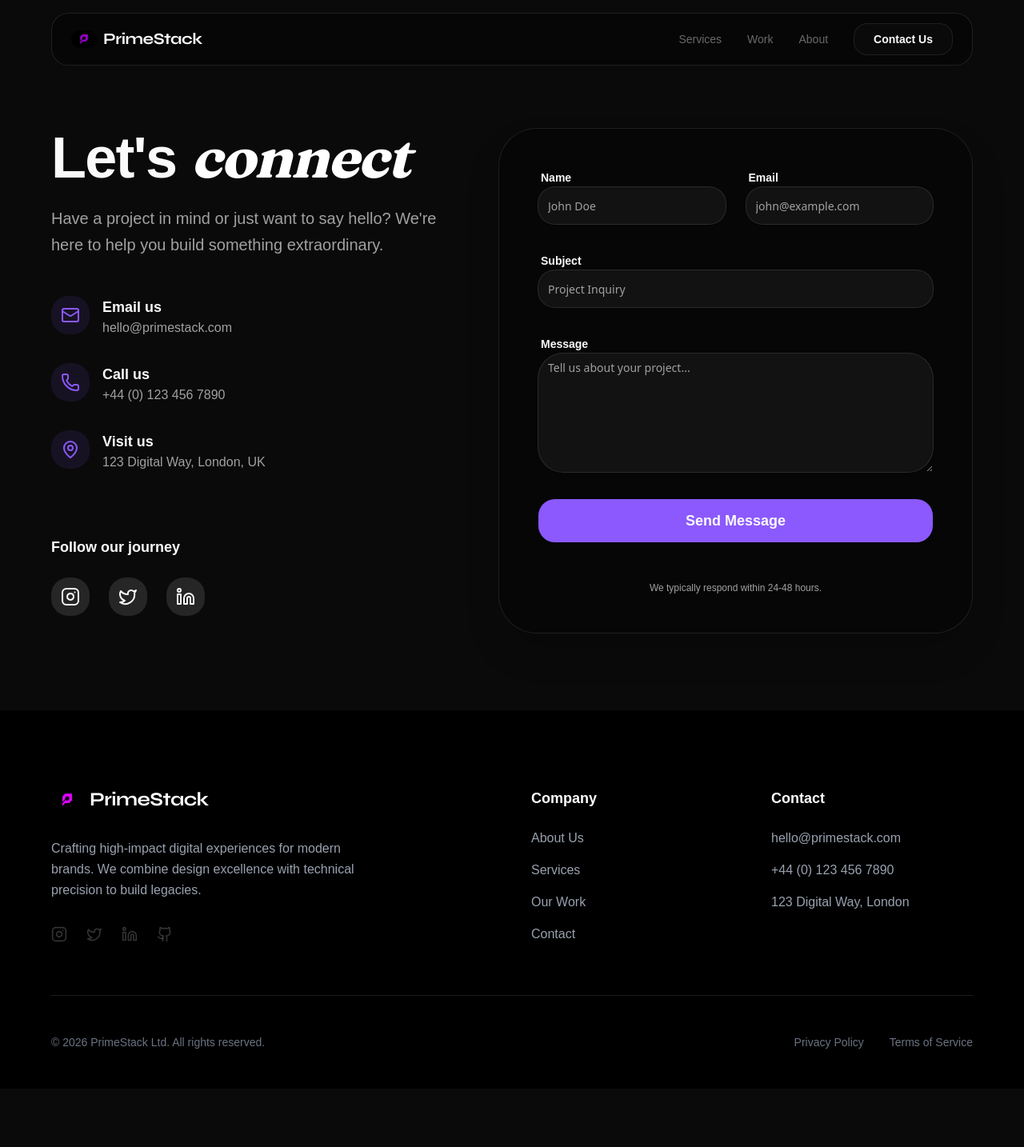
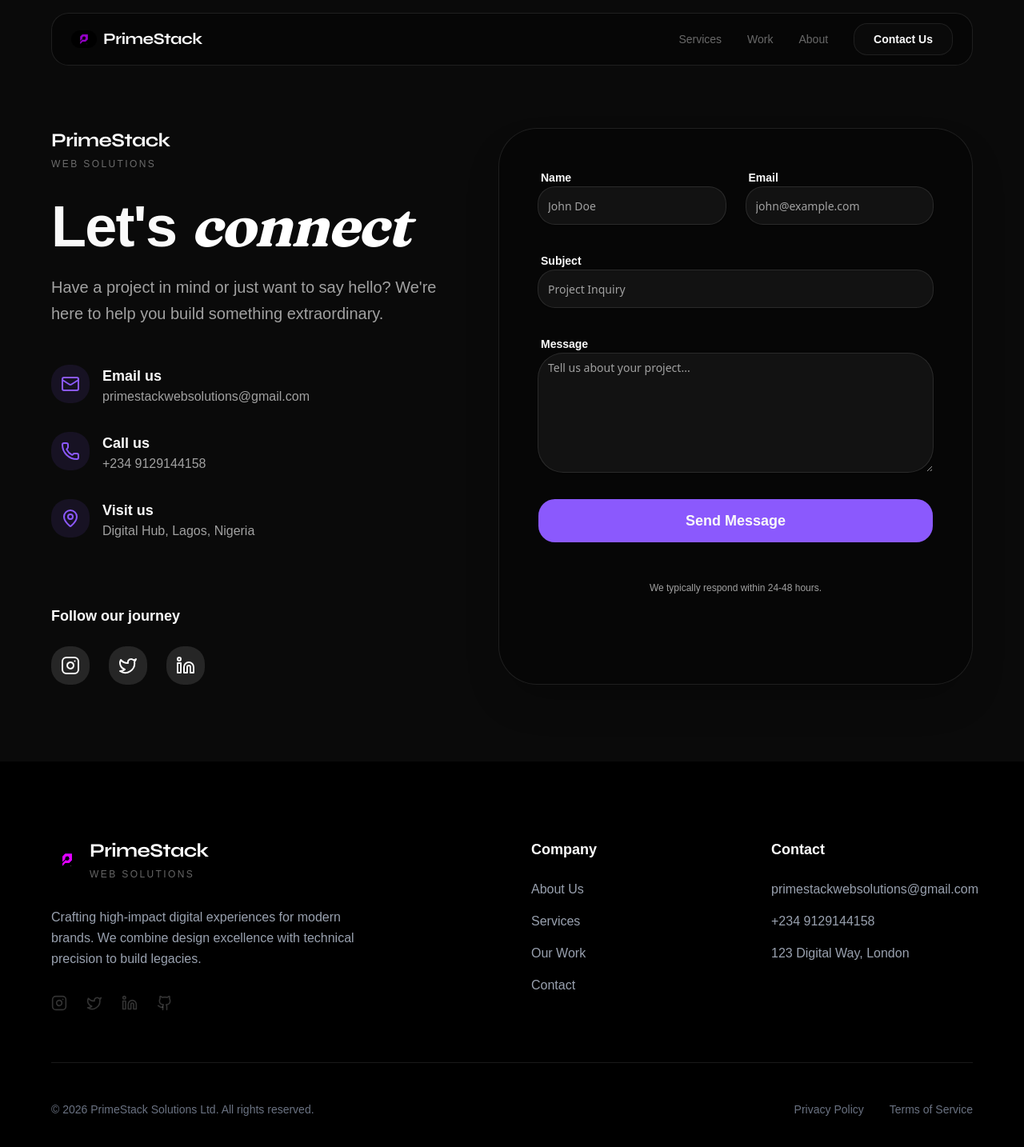
Before and after one commit to sidiq20/primestack, a Next.js app: page /contact in a window 1280 px wide. Shown: the top 1434 px of the page at 80% size. Before the commit the page ends 1361 px from the top, so only its background shows below. Built offline with nearby package versions, Linux system fonts and the light colour scheme; a web font is replaced by a local one.

Commit message:
new update

```diff
--- a/src/app/contact/page.tsx
+++ b/src/app/contact/page.tsx
@@ -8,6 +8,7 @@ import { Textarea } from "@/components/ui/textarea";
 import { Mail, Phone, MapPin, Instagram, Twitter, Linkedin } from "lucide-react";
 import Link from "next/link";
 import { cn } from "@/lib/utils";
+import { Logo } from "@/components/logo";
 
 export default function ContactPage() {
   return (
@@ -20,6 +21,9 @@ export default function ContactPage() {
             {/* Contact Info */}
             <div className="flex-1 space-y-12">
               <div className="space-y-6">
+                <div className="flex items-center gap-4 mb-8">
+                  <Logo mode="full" size="lg" />
+                </div>
                 <h1 className="font-clash text-5xl md:text-7xl font-bold tracking-tight">
                   Let's <span className="text-gradient italic font-fraunces">connect</span>
                 </h1>
@@ -35,7 +39,7 @@ export default function ContactPage() {
                   </div>
                   <div>
                     <h4 className="font-satoshi font-bold text-lg">Email us</h4>
-                    <p className="font-general text-muted-foreground">hello@primestack.com</p>
+                    <p className="font-general text-muted-foreground">primestackwebsolutions@gmail.com</p>
                   </div>
                 </div>
                 <div className="flex items-start gap-4">
@@ -44,7 +48,7 @@ export default function ContactPage() {
                   </div>
                   <div>
                     <h4 className="font-satoshi font-bold text-lg">Call us</h4>
-                    <p className="font-general text-muted-foreground">+44 (0) 123 456 7890</p>
+                    <p className="font-general text-muted-foreground">+234 9129144158</p>
                   </div>
                 </div>
                 <div className="flex items-start gap-4">
@@ -53,7 +57,7 @@ export default function ContactPage() {
                   </div>
                   <div>
                     <h4 className="font-satoshi font-bold text-lg">Visit us</h4>
-                    <p className="font-general text-muted-foreground">123 Digital Way, London, UK</p>
+                    <p className="font-general text-muted-foreground">Digital Hub, Lagos, Nigeria</p>
                   </div>
                 </div>
               </div>
--- a/src/app/layout.tsx
+++ b/src/app/layout.tsx
@@ -4,6 +4,7 @@ import { useEffect, useState } from "react";
 import { AnimatePresence } from "framer-motion";
 import { LoadingScreen } from "@/components/loading-screen";
 import { Inter, Syne, DM_Sans, Fraunces } from "next/font/google";
+import { BackToTop } from "@/components/back-to-top";
 import "./globals.css";
 
 const inter = Inter({
@@ -34,18 +35,8 @@ export default function RootLayout({
 }>) {
   const [isLoading, setIsLoading] = useState(true);
 
-  useEffect(() => {
-    const hasSeenAnimation = localStorage.getItem("primestack_v2_seen");
-    if (hasSeenAnimation) {
-      setIsLoading(false);
-    }
-  }, []);
-
   const handleLoadingComplete = () => {
     setIsLoading(false);
-    if (typeof window !== "undefined") {
-      localStorage.setItem("primestack_v2_seen", "true");
-    }
   };
 
   return (
@@ -65,6 +56,7 @@ export default function RootLayout({
           ) : (
             <div key="content" className="animate-in fade-in duration-1000">
               {children}
+              <BackToTop />
             </div>
           )}
         </AnimatePresence>
--- /dev/null
+++ b/src/components/back-to-top.tsx
@@ -0,0 +1,46 @@
+"use client";
+
+import { useEffect, useState } from "react";
+import { motion, AnimatePresence } from "framer-motion";
+import { ArrowUp } from "lucide-react";
+
+export function BackToTop() {
+  const [isVisible, setIsVisible] = useState(false);
+
+  useEffect(() => {
+    const toggleVisibility = () => {
+      if (window.pageYOffset > 300) {
+        setIsVisible(true);
+      } else {
+        setIsVisible(false);
+      }
+    };
+
+    window.addEventListener("scroll", toggleVisibility);
+    return () => window.removeEventListener("scroll", toggleVisibility);
+  }, []);
+
+  const scrollToTop = () => {
+    window.scrollTo({
+      top: 0,
+      behavior: "smooth",
+    });
+  };
+
+  return (
+    <AnimatePresence>
+      {isVisible && (
+        <motion.button
+          initial={{ opacity: 0, scale: 0.8 }}
+          animate={{ opacity: 1, scale: 1 }}
+          exit={{ opacity: 0, scale: 0.8 }}
+          onClick={scrollToTop}
+          className="fixed bottom-8 right-8 z-[90] p-4 bg-primary text-white rounded-full shadow-lg hover:bg-primary/90 transition-colors"
+          aria-label="Back to top"
+        >
+          <ArrowUp className="w-6 h-6" />
+        </motion.button>
+      )}
+    </AnimatePresence>
+  );
+}
--- a/src/components/footer.tsx
+++ b/src/components/footer.tsx
@@ -1,6 +1,7 @@
 import Link from "next/link";
 import Image from "next/image";
 import { Instagram, Twitter, Linkedin, Github } from "lucide-react";
+import { Logo } from "@/components/logo";
 
 export function Footer() {
   return (
@@ -15,7 +16,7 @@ export function Footer() {
               height={40}
               className="rounded-xl brightness-150"
             />
-            <span className="font-syne font-bold text-2xl tracking-tight">PrimeStack</span>
+            <Logo mode="full" size="lg" />
           </Link>
           <p className="font-general text-gray-400 max-w-sm leading-relaxed">
             Crafting high-impact digital experiences for modern brands. We combine design excellence with technical precision to build legacies.
@@ -49,15 +50,15 @@ export function Footer() {
         <div>
           <h4 className="font-satoshi font-bold text-lg mb-6">Contact</h4>
           <ul className="space-y-4 font-general text-gray-400">
-            <li>hello@primestack.com</li>
-            <li>+44 (0) 123 456 7890</li>
+            <li>primestackwebsolutions@gmail.com</li>
+            <li>+234 9129144158</li>
             <li>123 Digital Way, London</li>
           </ul>
         </div>
       </div>
 
       <div className="max-w-6xl mx-auto pt-12 border-t border-white/10 flex flex-col md:flex-row items-center justify-between gap-6 text-sm text-gray-500 font-general">
-        <p>© 2026 PrimeStack Ltd. All rights reserved.</p>
+        <p>© 2026 PrimeStack Solutions Ltd. All rights reserved.</p>
         <div className="flex gap-8">
           <Link href="#" className="hover:text-white transition-colors">Privacy Policy</Link>
           <Link href="#" className="hover:text-white transition-colors">Terms of Service</Link>
--- a/src/components/hero.tsx
+++ b/src/components/hero.tsx
@@ -41,7 +41,7 @@ export function Hero() {
               href="/contact"
               className={cn(buttonVariants({ size: "lg" }), "group relative overflow-hidden font-satoshi font-bold rounded-full h-16 px-12 text-lg transition-all border border-white/20 hover:bg-white hover:text-black")}
             >
-              <span className="relative z-10">Let's build your presence</span>
+              <span className="relative z-10">Let's build your digital presence</span>
             </Link>
             <Link
               href="/portfolio"
@@ -61,7 +61,7 @@ export function Hero() {
           <div className="relative aspect-[16/9] rounded-[3rem] overflow-hidden border border-white/10">
             <Image
               src="/hero-sec-logo.jpeg"
-              alt="PrimeStack Visual Identity"
+              alt="PrimeStack Solutions Visual Identity"
               fill
               className="object-cover"
               priority
--- a/src/components/loading-screen.tsx
+++ b/src/components/loading-screen.tsx
@@ -21,7 +21,7 @@ export function LoadingScreen({ onComplete }: { onComplete: () => void }) {
     return () => clearTimeout(timer);
   }, [step, onComplete]);
 
-  const words = ["Build", "Evolve", "Excel"];
+  const words = ["Build", "Evolve", "Zenith"];
 
   return (
     <motion.div
@@ -74,7 +74,7 @@ export function LoadingScreen({ onComplete }: { onComplete: () => void }) {
           >
             <Image
               src="/p-logo.jpeg"
-              alt="PrimeStack Logo"
+              alt="PrimeStack Solutions Logo"
               fill
               className="rounded-3xl object-cover"
               priority
--- /dev/null
+++ b/src/components/logo.tsx
@@ -0,0 +1,45 @@
+"use client";
+
+import { cn } from "@/lib/utils";
+
+interface LogoProps {
+  className?: string;
+  mode?: "minimal" | "full";
+  size?: "sm" | "md" | "lg";
+}
+
+export function Logo({ className, mode = "full", size = "md" }: LogoProps) {
+  const sizeClasses = {
+    sm: {
+      brand: "text-lg",
+      sub: "text-[8px]",
+    },
+    md: {
+      brand: "text-xl",
+      sub: "text-[10px]",
+    },
+    lg: {
+      brand: "text-2xl",
+      sub: "text-[12px]",
+    },
+  };
+
+  return (
+    <div className={cn("flex flex-col", className)}>
+      <span className={cn(
+        "font-syne font-bold tracking-tight leading-none",
+        sizeClasses[size].brand
+      )}>
+        PrimeStack
+      </span>
+      {mode === "full" && (
+        <span className={cn(
+          "font-general uppercase tracking-[0.2em] text-white/40 leading-none mt-1",
+          sizeClasses[size].sub
+        )}>
+          web solutions
+        </span>
+      )}
+    </div>
+  );
+}
--- a/src/components/navbar.tsx
+++ b/src/components/navbar.tsx
@@ -13,6 +13,8 @@ const navLinks = [
   { name: "Work", href: "/portfolio" },
   { name: "About", href: "/about" },
 ];
+
+import { Logo } from "@/components/logo";
 
 export function Navbar() {
   const [isScrolled, setIsScrolled] = useState(false);
@@ -44,7 +46,7 @@ export function Navbar() {
               height={32}
               className="rounded-lg"
             />
-            <span className="font-syne font-bold text-xl tracking-tight">PrimeStack</span>
+            <Logo mode="minimal" size="md" />
           </Link>
         </div>
 
--- a/src/components/testimonials.tsx
+++ b/src/components/testimonials.tsx
@@ -5,7 +5,7 @@ import { Quote } from "lucide-react";
 
 const testimonials = [
   {
-    quote: "PrimeStack transformed our digital presence. The new brand identity is exactly what we needed to stand out.",
+    quote: "PrimeStack Solutions transformed our digital presence. The new brand identity is exactly what we needed to stand out.",
     author: "Sarah J.",
     role: "CEO at EcoSphere",
   },
```
Also changed, not shown: src/app/about/page.tsx (+16 -7 lines), src/components/faq-section.tsx (+7 -3 lines).
